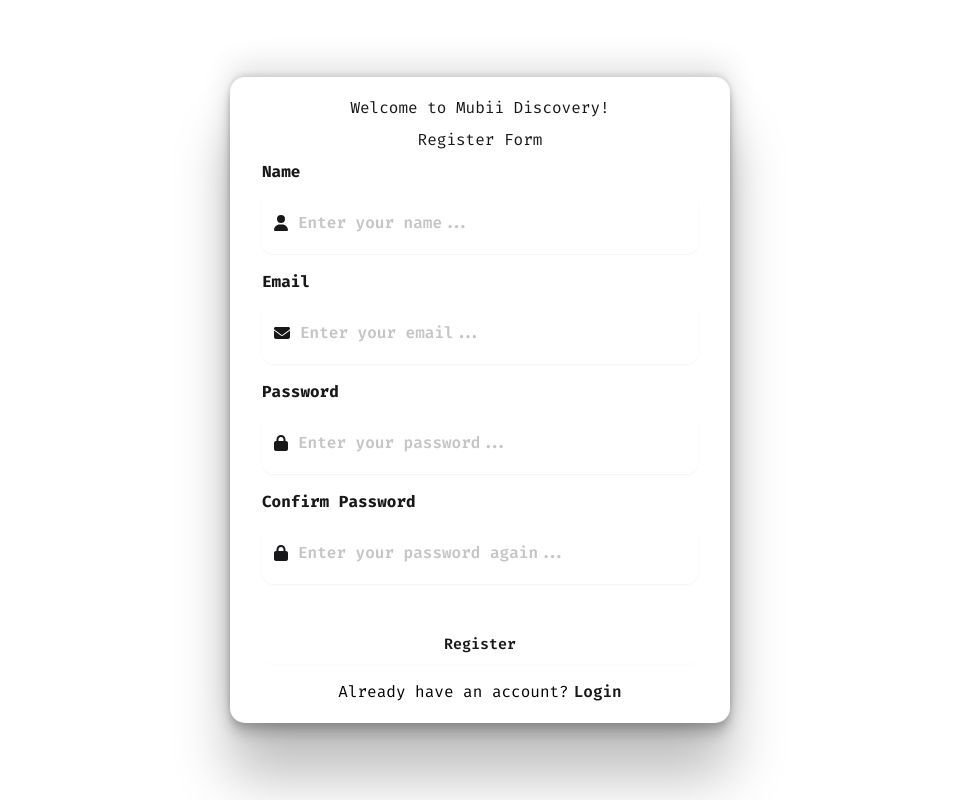
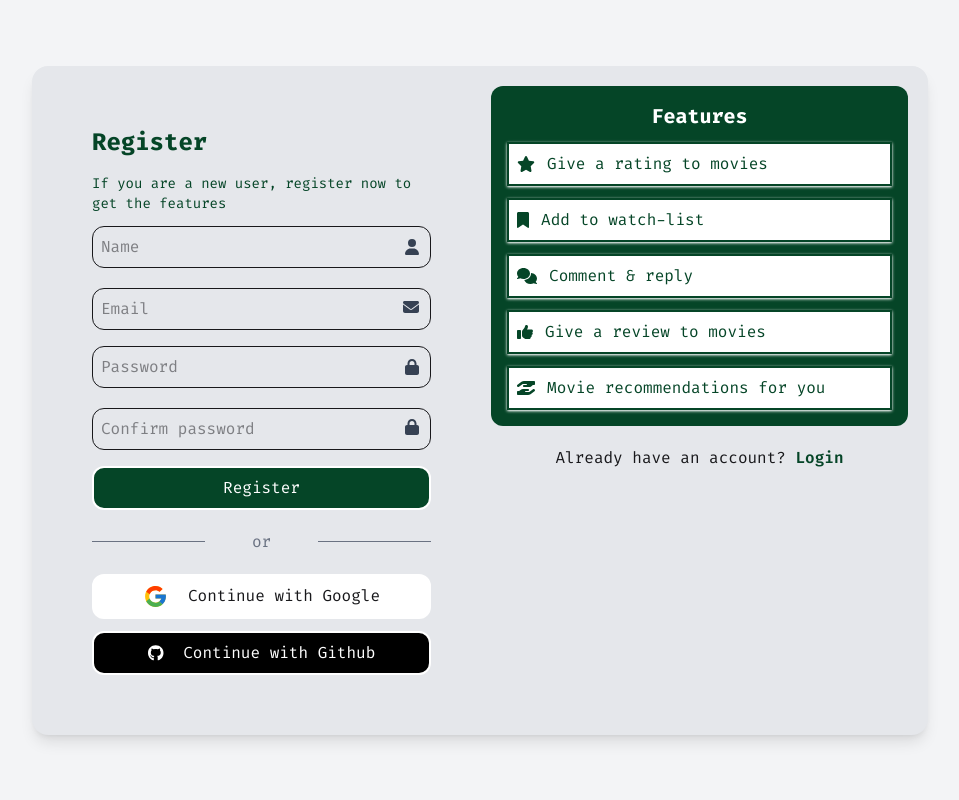
Before and after one commit to HtooMyatDev/mubii-discovery-frontend, a Vue app: page /signup in a window 1280 px wide. Shown: the whole page, without its empty margins (160-1119 px from the left). Built offline with nearby package versions, Linux system fonts and the light colour scheme.

Commit message:
Account register page styling and validation

```diff
--- a/src/components/authentication/LoginForm.vue
+++ b/src/components/authentication/LoginForm.vue
@@ -7,7 +7,7 @@
         <h1 class="font-bold text-2xl text-[#054527]">Login</h1>
         <p class="text-sm mt-4 text-[#054527]">If you are already a member, easily log in</p>
 
-       <AppAlert v-if="!status"  message="The credentials do not match."/>
+       <AppAlert v-if="!status"    message="The credentials do not match."/>
           <form action="" class="flex flex-col gap-4" @submit.prevent="">
 
           <input type="email" class="border p-2 mt-3 rounded-xl" placeholder="Email" v-model="userData.email" />
@@ -81,6 +81,8 @@
       <!-- image -->
       <div class="md:block hidden w-1/2">
         <img src="./url/MubiiDiscoveryLogo.png" class="rounded-xl" />
+        <p class="text-md mt-5 text-center">Haven't made an account yet? <a class="text-[#054527] font-semibold register-link" href="/signup">Register</a></p>
+
       </div>
     </div>
   </div>
@@ -133,128 +135,3 @@
   window.location.href = `http://localhost:8000/auth/${provider}/redirect`
 }
 </script>
-
-<style scoped>
-.form-group {
-  margin-bottom: 2em;
-}
-
-.form-group label {
-  display: block;
-  margin-bottom: 0.5em;
-  font-weight: 800;
-}
-.form-group input {
-  width: 100%;
-  padding: 12px 10px;
-  border: none;
-  outline: none;
-  transition: 0.5s ease;
-}
-
-.form-group input::placeholder {
-  opacity: 0.5;
-  font-weight: 600;
-}
-
-.input-group:focus-within {
-  border-bottom: 2px solid var(--sidebar-bg-color);
-  transition: 0.5s ease;
-  box-shadow:
-    rgba(0, 0, 0, 0.1) 0px 20px 25px -5px,
-    rgba(0, 0, 0, 0.04) 0px 10px 10px -5px;
-}
-.input-group {
-  display: flex;
-  justify-content: center;
-  align-items: center;
-  padding: 5px 10px;
-  border-radius: 12px;
-  border: 2px solid white;
-  transition: 0.5s ease;
-
-  box-shadow: rgba(0, 0, 0, 0.05) 0px 1px 2px 0px;
-}
-.btn-wrapper {
-  display: flex;
-  justify-content: center;
-  gap: 0.5em;
-}
-
-.btn-wrapper .social-btn {
-  background-color: white;
-  color: var(--sidebar-bg-color);
-
-  border: 2px solid var(--sidebar-bg-color);
-  border-radius: 15px;
-
-  cursor: pointer;
-
-  padding: 15px 45px;
-  width: 100%;
-  font-size: 1.1em;
-  transition: 0.2s ease-in-out;
-}
-.btn-wrapper .social-btn:hover,
-.social-btn:focus {
-  outline: none;
-  background-color: var(--sidebar-bg-color);
-  color: white;
-}
-
-.login-group {
-  display: flex;
-  justify-content: center;
-}
-
-.button-group {
-  display: flex;
-  flex-direction: column;
-  justify-content: center;
-  align-items: center;
-}
-
-.login-group p {
-  color: var(--sidebar-bg-color);
-  font-weight: 600;
-
-  margin-inline: auto;
-  overflow: hidden;
-  white-space: nowrap;
-  border-right: 12px solid var(--sidebar-bg-color);
-
-  animation: typing 2s steps(9) forwards;
-}
-
-@keyframes typing {
-  from {
-    width: 0;
-  }
-
-  to {
-    width: 100%;
-  }
-}
-
-.btn {
-  background-color: white;
-  color: var(--sidebar-bg-color);
-
-  border: 2px solid var(--sidebar-bg-color);
-  border-radius: 12px;
-
-  cursor: pointer;
-
-  padding: 12px 10px;
-  margin-bottom: 1.2em;
-  width: 100%;
-  font-size: 15px;
-  transition: 0.2s ease-in-out;
-}
-
-.btn:hover,
-.btn:focus {
-  background-color: var(--sidebar-bg-color);
-  color: white;
-}
-</style>
--- a/src/components/authentication/SignupForm.vue
+++ b/src/components/authentication/SignupForm.vue
@@ -1,89 +1,178 @@
 <template>
-  <div class="signup-form">
-    <form @submit.prevent="">
-      <div class="header-wrapper">
-        <h2 class="header">Welcome to Mubii Discovery!</h2>
-        <h3 class="header">Register Form</h3>
+  <div class="bg-gray-100 min-h-screen flex items-center justify-center">
+    <div class="bg-gray-200 max-w-4xl shadow-lg p-5 rounded-2xl flex gap-5">
+      <!-- signup form -->
+      <div class="md:w-1/2 p-10">
+        <h1 class="font-bold text-2xl text-[#054527]">Register</h1>
+        <p class="text-[#054527] text-sm mt-4">
+          If you are a new user, register now to get the features
+        </p>
+
+        <form action="" @submit.prevent="" class="flex flex-col gap-4 mt-3">
+          <div class="">
+            <div class="relative">
+              <input
+                type="text"
+                placeholder="Name"
+                class="w-full border p-2 rounded-xl"
+                v-model="userData.name"
+              />
+              <i class="fas fa-user absolute right-3 top-1/2 -translate-y-1/2 text-gray-700"></i>
             </div>
-      <div class="form-group">
-        <label for="">Name</label>
-
-        <div class="input-group">
-          <i class="fa-solid fa-user"></i>
-          <input type="text" name="name" placeholder="Enter your name..." v-model="userData.name" />
+            <small v-if="validation.name" class="text-red-600" style="font-size: 12px"
+              >The name field is required</small
+            >
           </div>
-        <small v-if="validation.name" class="text-red-500">The name field is required</small>
-      </div>
-
-      <div class="form-group">
-        <label for="">Email</label>
-
-        <div class="input-group">
-          <i class="fa-solid fa-envelope"></i>
+          <div class="">
+            <div class="relative">
               <input
                 type="email"
-            name="email"
-            placeholder="Enter your email..."
+                placeholder="Email"
+                class="w-full border p-2 mt-1 rounded-xl"
                 v-model="userData.email"
               />
+              <i
+                class="fas fa-envelope absolute right-3 top-1/2 -translate-y-1/2 text-gray-700"
+              ></i>
             </div>
-        <small v-if="validation.email" class="text-red-500">The email field is required</small>
+            <small v-if="validation.email" class="text-red-600" style="font-size: 12px"
+              >The email field is required</small
+            >
           </div>
-
-      <div class="form-group">
-        <label for="">Password</label>
-
-        <div class="input-group">
-          <i class="fa-solid fa-lock"></i>
+          <div class="">
+            <div class="relative">
               <input
                 type="password"
-            name="password"
-            placeholder="Enter your password..."
+                class="w-full border p-2 rounded-xl"
+                placeholder="Password"
                 v-model="userData.password"
               />
+              <i
+                class="fa-solid fa-lock absolute right-3 top-1/2 -translate-y-1/2 text-gray-700"
+              ></i>
             </div>
-        <small v-if="validation.password" class="text-red-500"
+            <small v-if="validation.password" class="text-red-600" style="font-size: 12px"
               >The password field is required</small
             >
           </div>
-
-      <div class="form-group">
-        <label for="">Confirm Password</label>
-
-        <div class="input-group">
-          <i class="fa-solid fa-lock"></i>
+          <div class="">
+            <div class="relative">
               <input
                 type="password"
-            name="confirmPassword"
-            placeholder="Enter your password again..."
+                placeholder="Confirm password"
+                class="w-full border p-2 mt-1 rounded-xl"
                 v-model="userData.confirmPassword"
               />
+              <i class="fas fa-lock absolute right-3 top-1/2 -translate-y-1/2 text-gray-700"></i>
             </div>
-        <small v-if="validation.confirmPassword" class="text-red-500"
-          >The password confirmation field is required.</small
+            <small v-if="validation.confirmPassword" class="text-red-600" style="font-size: 12px"
+              >The confirm password field is required</small
             >
-        <br />
+            <small v-if="!validation.confirmPassword && validation.samePassword" class="text-red-600"
+              >The password and confirm password must be the same</small
+            >
           </div>
-
-      <div class="form-group">
           <button
-          type="submit"
-          class="btn focus:ring-4 focus:ring-green-900 focus:outline-none"
             @click="register()"
+            class="bg-[#054527] text-white p-2 rounded-xl border-2 duration-300 cursor-pointer hover:bg-white hover:border-[#054527] hover:text-[#054527] outline-none focus:ring-2 focus:ring-[#054527]"
           >
             Register
           </button>
+        </form>
+
+        <div class="mt-5 grid grid-cols-3 items-center text-gray-500">
+          <hr class="border-gray-500" />
+          <p class="text-center">or</p>
+          <hr class="border-gray-500" />
         </div>
 
-      <div class="login-group">
-        <span style="margin-right: 5px; color: black">Already have an account?</span>
-        <div>
-          <a href="/login">
-            <p>Login</p>
-          </a>
+        <!-- social login -->
+
+        <button
+          class="flex items-center justify-center gap-5 bg-white cursor-pointer p-2 w-full mt-5 rounded-xl border-2 duration-300 border-white hover:border-black"
+          @click="socialLogin('google')"
+        >
+          <svg
+            xmlns="http://www.w3.org/2000/svg"
+            x="0px"
+            y="0px"
+            width="25"
+            height="25"
+            viewBox="0 0 48 48"
+          >
+            <path
+              fill="#FFC107"
+              d="M43.611,20.083H42V20H24v8h11.303c-1.649,4.657-6.08,8-11.303,8c-6.627,0-12-5.373-12-12c0-6.627,5.373-12,12-12c3.059,0,5.842,1.154,7.961,3.039l5.657-5.657C34.046,6.053,29.268,4,24,4C12.955,4,4,12.955,4,24c0,11.045,8.955,20,20,20c11.045,0,20-8.955,20-20C44,22.659,43.862,21.35,43.611,20.083z"
+            ></path>
+            <path
+              fill="#FF3D00"
+              d="M6.306,14.691l6.571,4.819C14.655,15.108,18.961,12,24,12c3.059,0,5.842,1.154,7.961,3.039l5.657-5.657C34.046,6.053,29.268,4,24,4C16.318,4,9.656,8.337,6.306,14.691z"
+            ></path>
+            <path
+              fill="#4CAF50"
+              d="M24,44c5.166,0,9.86-1.977,13.409-5.192l-6.19-5.238C29.211,35.091,26.715,36,24,36c-5.202,0-9.619-3.317-11.283-7.946l-6.522,5.025C9.505,39.556,16.227,44,24,44z"
+            ></path>
+            <path
+              fill="#1976D2"
+              d="M43.611,20.083H42V20H24v8h11.303c-0.792,2.237-2.231,4.166-4.087,5.571c0.001-0.001,0.002-0.001,0.003-0.002l6.19,5.238C36.971,39.205,44,34,44,24C44,22.659,43.862,21.35,43.611,20.083z"
+            ></path>
+          </svg>
+          Continue with Google
+        </button>
+
+        <button
+          class="flex items-center justify-center gap-5 bg-black cursor-pointer text-white p-2 w-full mt-3 rounded-xl duration-300 border-2 hover:bg-white hover:text-black hover:border-black"
+          @click="socialLogin('github')"
+        >
+          <i class="fa-brands fa-github"></i>
+          Continue with Github
+        </button>
+      </div>
+
+      <!-- features for signing up -->
+      <div class="md:block hidden w-1/2">
+        <div class="bg-[#054527] flex flex-col rounded-xl justify-center items-center p-4 gap-3">
+          <h1 class="text-white font-bold text-xl">Features</h1>
+          <div
+            class="w-full bg-white text-[#054527] border-2 p-2 shadow-sm shadow-white flex gap-3 items-center justify-start"
+          >
+            <i class="fa-solid fa-star"></i>
+            <p>Give a rating to movies</p>
+          </div>
+
+          <div
+            class="w-full bg-white text-[#054527] border-2 p-2 shadow-sm shadow-white flex gap-3 items-center justify-start"
+          >
+            <i class="fa-solid fa-bookmark"></i>
+            <p>Add to watch-list</p>
+          </div>
+
+          <div
+            class="bg-white w-full text-[#054527] border-2 p-2 shadow-sm flex gap-3 items-center shadow-white justify-start"
+          >
+            <i class="fa-solid fa-comments"></i>
+            <p>Comment & reply</p>
+          </div>
+
+          <div
+            class="bg-white w-full text-[#054527] border-2 p-2 shadow-sm shadow-white flex items-center gap-3 justify-start"
+          >
+            <i class="fa-solid fa-thumbs-up"></i>
+            <p>Give a review to movies</p>
+          </div>
+
+          <div
+            class="bg-white text-[#054527] border-2 w-full p-2 shadow-sm shadow-white flex items-center gap-3 justify-start"
+          >
+            <i class="fa-solid fa-hand-holding-hand"></i>
+            <p>Movie recommendations for you</p>
           </div>
         </div>
-    </form>
+        <p class="text-center mt-5 text-md">
+          Already have an account? <a href="/login" class="font-semibold text-[#054527]">Login</a>
+        </p>
+      </div>
+    </div>
   </div>
 </template>
 
@@ -142,131 +231,13 @@
         router.push({ name: 'home' })
       })
       .catch((error) => {
-        router.push({ path: '/social-login-failure', query: { error: 'This email is already associated with the existing account.' } })
+        router.push({
+          path: '/social-login-failure',
+          query: { error: 'This email is already associated with the existing account.' },
+        })
       })
   } else {
     emptyFields()
   }
 }
 </script>
-
-<style scoped>
-.header {
-  margin-bottom: 0.5em;
-  text-align: center;
-}
-
-.signup-form {
-  display: flex;
-  justify-content: center;
-  align-items: center;
-  height: 100vh;
-}
-
-.signup-form form {
-  display: flex;
-  flex-direction: column;
-
-  padding: 1.2em 2em;
-  max-width: 500px;
-  width: 100%;
-  border-radius: 15px;
-
-  box-shadow:
-    rgba(0, 0, 0, 0.25) 0px 54px 55px,
-    rgba(0, 0, 0, 0.12) 0px -12px 30px,
-    rgba(0, 0, 0, 0.12) 0px 4px 6px,
-    rgba(0, 0, 0, 0.17) 0px 12px 13px,
-    rgba(0, 0, 0, 0.09) 0px -3px 5px;
-
-  color: var(--sidebar-bg-color);
-  background-color: white;
-}
-.form-group {
-  margin-bottom: 1em;
-}
-
-.form-group label {
-  display: block;
-  margin-bottom: 0.5em;
-  font-weight: 800;
-}
-.form-group input {
-  width: 100%;
-  padding: 12px 10px;
-  border: none;
-  outline: none;
-}
-
-.form-group input::placeholder {
-  opacity: 0.5;
-  font-weight: 600;
-}
-
-.input-group:focus-within {
-  border-bottom: 2px solid var(--sidebar-bg-color);
-  transition: 0.5s ease;
-  box-shadow:
-    rgba(0, 0, 0, 0.1) 0px 20px 25px -5px,
-    rgba(0, 0, 0, 0.04) 0px 10px 10px -5px;
-}
-
-.input-group {
-  display: flex;
-  align-items: center;
-  justify-content: center;
-  padding: 5px 10px;
-  border-radius: 12px;
-  border: 2px solid white;
-  transition: 0.5s ease;
-
-  box-shadow: rgba(0, 0, 0, 0.05) 0px 1px 2px 0px;
-}
-
-.login-group {
-  display: flex;
-  justify-content: center;
-}
-
-.login-group p {
-  color: var(--sidebar-bg-color);
-  font-weight: 600;
-
-  margin-inline: auto;
-  overflow: hidden;
-  white-space: nowrap;
-  border-right: 12px solid var(--sidebar-bg-color);
-
-  animation: typing 2s steps(7) forwards;
-}
-
-@keyframes typing {
-  from {
-    width: 0;
-  }
-
-  to {
-    width: 100%;
-  }
-}
-.btn {
-  background-color: white;
-  color: var(--sidebar-bg-color);
-
-  border: 2px solid var(--sidebar-bg-color);
-  border-radius: 12px;
-
-  cursor: pointer;
-
-  padding: 12px 10px;
-  width: 100%;
-  font-size: 15px;
-  transition: 0.2s ease-in-out;
-}
-
-.btn:hover,
-.btn:focus {
-  background-color: var(--sidebar-bg-color);
-  color: white;
-}
-</style>
```
Lines whose indentation alone changed are shown as unchanged.
